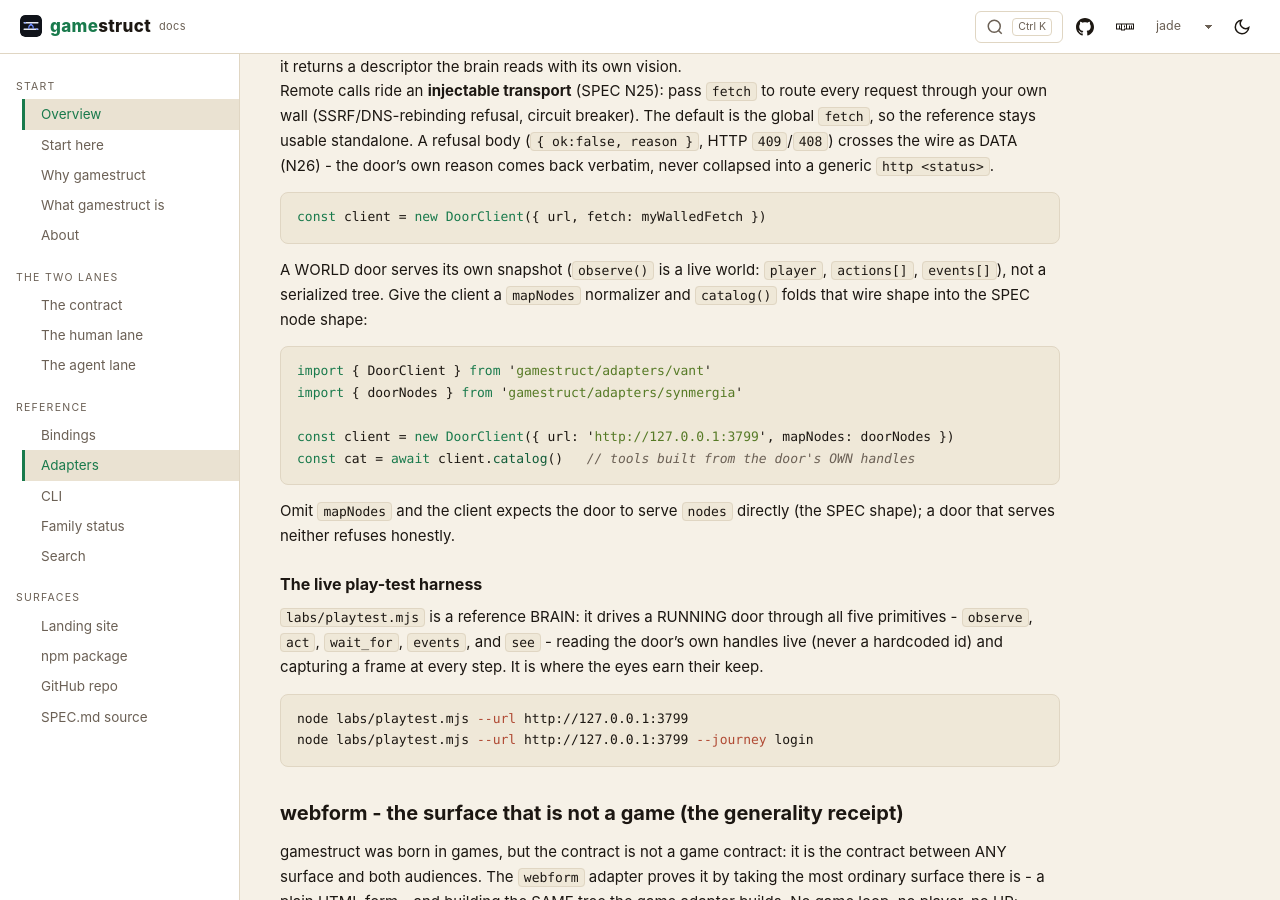
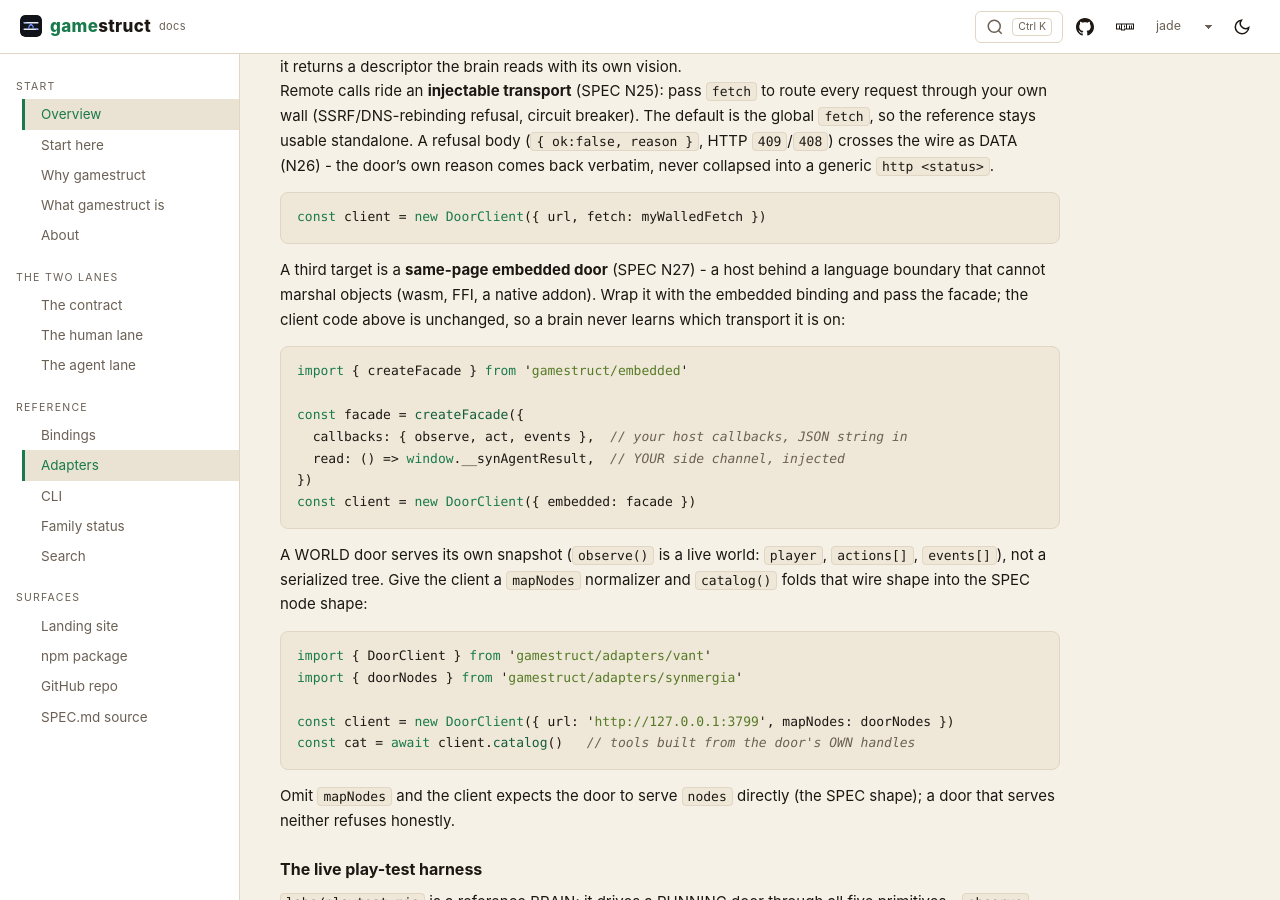
Before and after one commit to dhaupin/gamestruct, a Jekyll site: the page built from docs/adapters.md, in a window 1280 px wide and 900 px high, scrolled down 1478 px. Built offline with Jekyll 4.4.1, drawn with Linux system fonts in a browser that asks for light colours.

Commit message:
docs(adapters): DoorClient's third target - the embedded facade
The adapters page documents the client's injectable remote transport (N25) but
not the embedded target the same client now accepts. A brain never learns which
transport it is on; document the third so the promise is checkable.

Co-authored-by: openhands <openhands@all-hands.dev>

````diff
--- a/docs/adapters.md
+++ b/docs/adapters.md
@@ -95,6 +95,21 @@ collapsed into a generic `http <status>`.
 const client = new DoorClient({ url, fetch: myWalledFetch })
 ```
 
+A third target is a **same-page embedded door** (SPEC N27) - a host behind a
+language boundary that cannot marshal objects (wasm, FFI, a native addon).
+Wrap it with the embedded binding and pass the facade; the client code above is
+unchanged, so a brain never learns which transport it is on:
+
+```js
+import { createFacade } from 'gamestruct/embedded'
+
+const facade = createFacade({
+  callbacks: { observe, act, events },  // your host callbacks, JSON string in
+  read: () => window.__synAgentResult,  // YOUR side channel, injected
+})
+const client = new DoorClient({ embedded: facade })
+```
+
 A WORLD door serves its own snapshot (`observe()` is a live world: `player`,
 `actions[]`, `events[]`), not a serialized tree. Give the client a `mapNodes`
 normalizer and `catalog()` folds that wire shape into the SPEC node shape:
````
